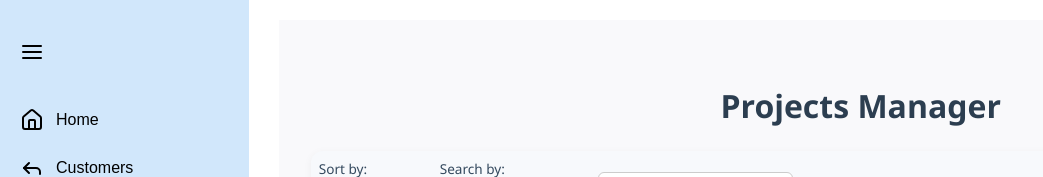
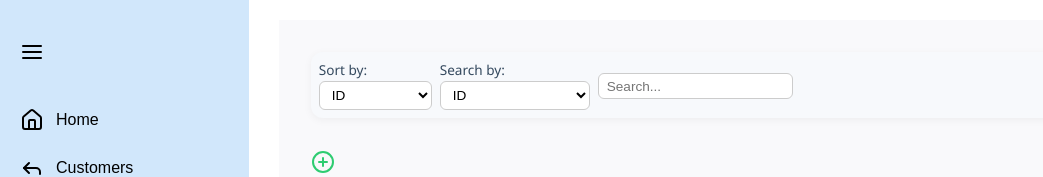
Before and after one commit to avigailevy/MEfirstClient, a React (Create React App) app: page /1/projects/close in a window 1280 px wide. Shown: the top 177 px of the page, without its empty margins (0-1043 px from the left). Built offline with nearby package versions, Linux system fonts and the light colour scheme; no server answers.

Commit message:
nothing important

```diff
--- a/src/App.js
+++ b/src/App.js
@@ -37,9 +37,7 @@ function App() {
             <Route path=":projectStatus" element={<Projects />} />
             <Route path="projectDisplay/:projectId" element={<ProjectDisplay />} />
             <Route path="projectDisplay/:projectId/stageDisplay/:stageId" element={<StageDisplay />} />
-
           </Route>
-
           <Route path="contacts" >
             <Route path="customers" element={<Customers />} />
             <Route path="Suppliers" element={<Suppliers />} />
--- a/src/components/projects/Projects.js
+++ b/src/components/projects/Projects.js
@@ -116,8 +116,6 @@ export function Projects() {
   return (
     <div className="projects-page">
 
-      <h3 className="projectsTitle">Projects Manager</h3>
-
       <SearchAndFilter
         sortCriterion={sortCriterion}
         setSortCriterion={setSortCriterion}
```
